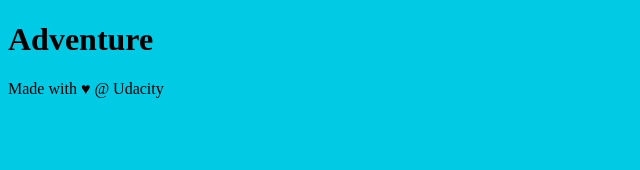
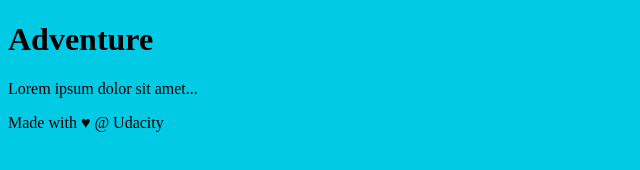
Before and after one commit to JessDF/new-git-project, a plain HTML site: page index.html in a window 1280 px wide. Shown: the whole page, without its empty margins (0-640 px from the left). Drawn offline with Linux system fonts and the light colour scheme.

Commit message:
added aside in sidebar branch

```diff
--- a/index.html
+++ b/index.html
@@ -18,6 +18,12 @@
 		</main>
 	</div>
 
+	<!-- start of new content -->
+	<aside>
+		<p>Lorem ipsum dolor sit amet... </p>
+	</aside>
+	<!-- end of new content -->
+
 	<footer>
 		Made with ♥ @ Udacity
 	</footer>
```
